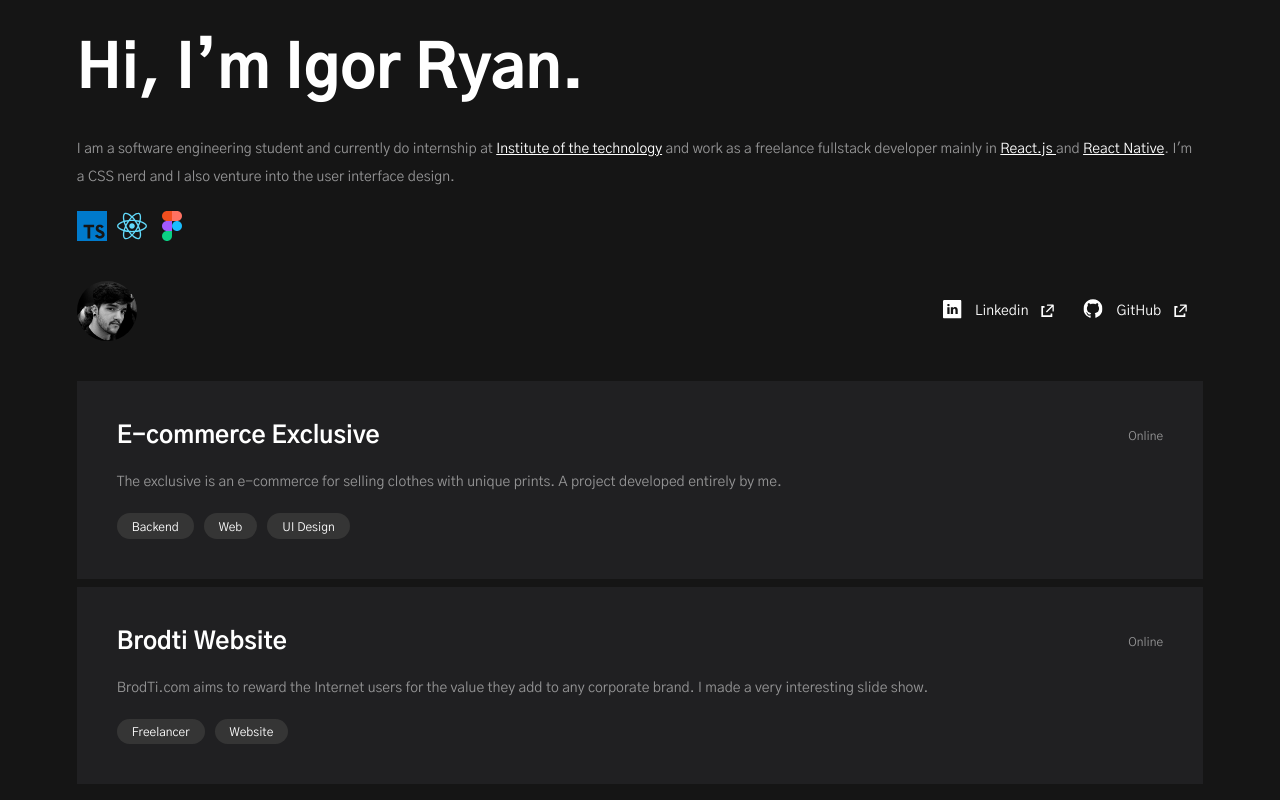
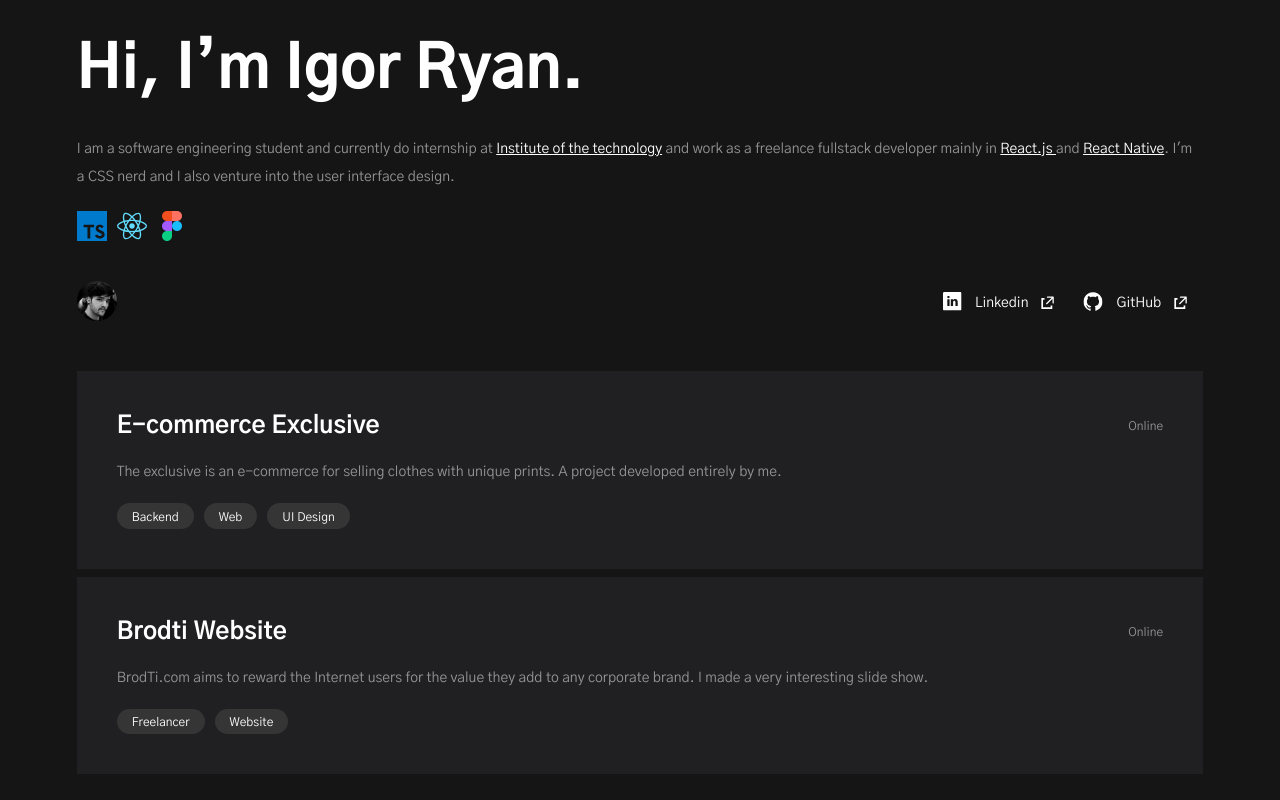
Before and after one commit to Igorryan/portfolio, a React (Create React App) app: page / in a window 1280 px wide. Shown: the top 800 px of the page. Built offline with nearby package versions, Linux system fonts and the light colour scheme.

Commit message:
min header

```diff
--- a/src/components/Sidebar/index.tsx
+++ b/src/components/Sidebar/index.tsx
@@ -58,7 +58,7 @@ const Sidebar: React.FC<ISideBar> = ({ logo, title, hardSkills, children }) => {
           ))}
         </SkillsContainer>
       </InfoContainer>
-      <div style={{ height: 100 }}>
+      <div style={{ height: 90 }}>
         <ContactContainer ref={contactContainerRef}>
           <img id="profileAvatar" src={ProfileAvatar} alt="" />
           <div>
--- a/src/components/Sidebar/styles.ts
+++ b/src/components/Sidebar/styles.ts
@@ -67,7 +67,7 @@ export const SkillsContainer = styled.div`
     margin: 20px 0 40px;
 
     img{
-      margin-right: 10px;
+    margin-right: 10px;
     width: 30px;
     height: 30px;
     }
@@ -99,11 +99,15 @@ export const ContactContainer = styled.div`
     margin-right: 20px;
   }
 
-
   @media only screen and (max-width: 1300px){
   position: relative;
   bottom: 0;
   justify-content: space-between;
+
+  img#profileAvatar {
+    width: 40px;
+    height: 40px;
+  }
   }
 `
 export const Contact = styled.footer`
@@ -127,4 +131,17 @@ export const Contact = styled.footer`
     }
 
   }
+
+  @media only screen and (max-width: 1300px){
+    font-size: 14px;
+    a {
+      margin-top: 4px;
+      img {
+      width: 50%;
+      margin: 0 13px;
+      margin-top: -3px;
+    }
+    }
+
+  }
 `
--- a/src/styles/global.ts
+++ b/src/styles/global.ts
@@ -28,9 +28,8 @@ h1, h2, h3, h4, h5, h6 {
   position: fixed;
   z-index: 1;
   top: 0;
-  height: 100px;
+  height: 60px;
   padding: 0 30px;
   box-shadow: 1px 2px 4px rgba(0, 0, 0,.5);
-
 }
 `;
```
